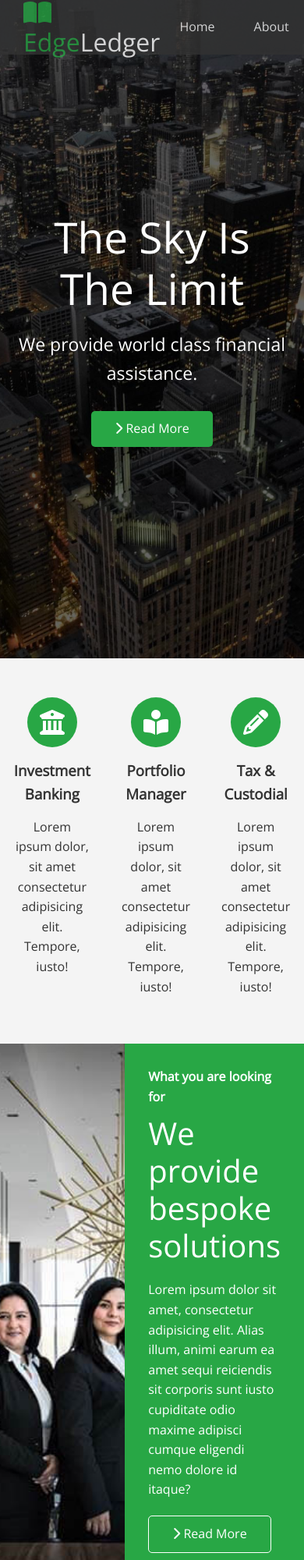
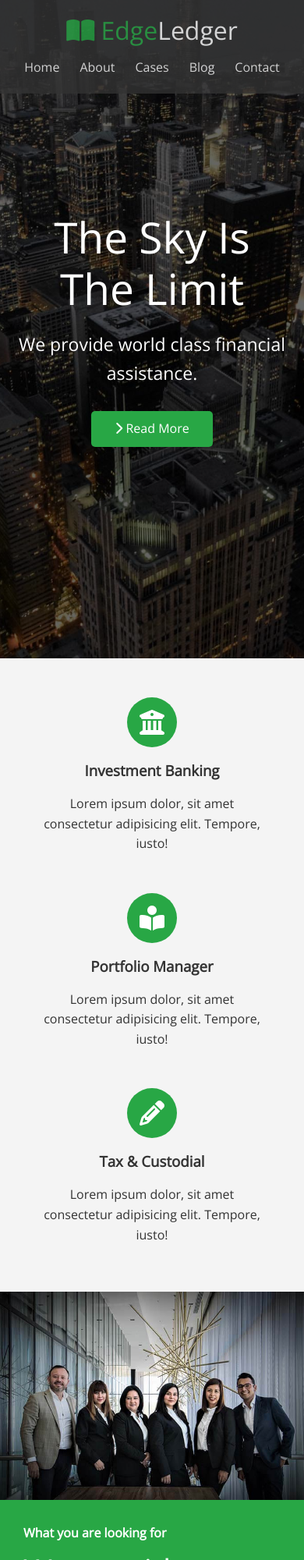
Before and after one commit to SamFisher0208/Udemy_EdgeLedger_Site, a plain HTML site: page index.html in a window 390 px wide. Shown: the top 2000 px of the page at 78% size. Drawn offline with nearby package versions, Linux system fonts and the light colour scheme.

Commit message:
added media queries

```diff
--- a/css/styles.css
+++ b/css/styles.css
@@ -188,3 +188,66 @@ img {
 .footer .social > * {
     margin-right: 30px;
 }
+
+/* Mobile */
+@media(max-width: 768px) {
+    .navbar {
+        flex-direction: column;
+        height: 120px;
+        padding: 20px;
+    }
+
+    .navbar a {
+        padding: 10px 10px;
+        margin: 0 3px;
+    }
+
+    .flex-items {
+        flex-direction: column;
+    }
+
+    .flex-columns .row .column, .flex-grid .row .column {
+        flex: 100%;
+        max-width: 100%;
+    }
+
+    .flex-grid .row .column {
+        flex: 50%;
+        max-width: 100%;
+    }
+
+    .team img {
+        width: 70%;
+    }
+}
+
+@media(max-width: 653px) {
+    .navbar {
+        flex-direction: column;
+        height: 120px;
+        padding: 20px;
+    }
+
+    .navbar a {
+        padding: 10px 10px;
+        margin: 0 3px;
+    }
+
+    .flex-items {
+        flex-direction: column;
+    }
+
+    .flex-columns .row .column, .flex-grid .row .column {
+        flex: 100%;
+        max-width: 100%;
+    }
+
+    .flex-grid .row .column {
+        flex: 100%;
+        max-width: 100%;
+    }
+
+    .team img {
+        width: 70%;
+    }
+}
```
